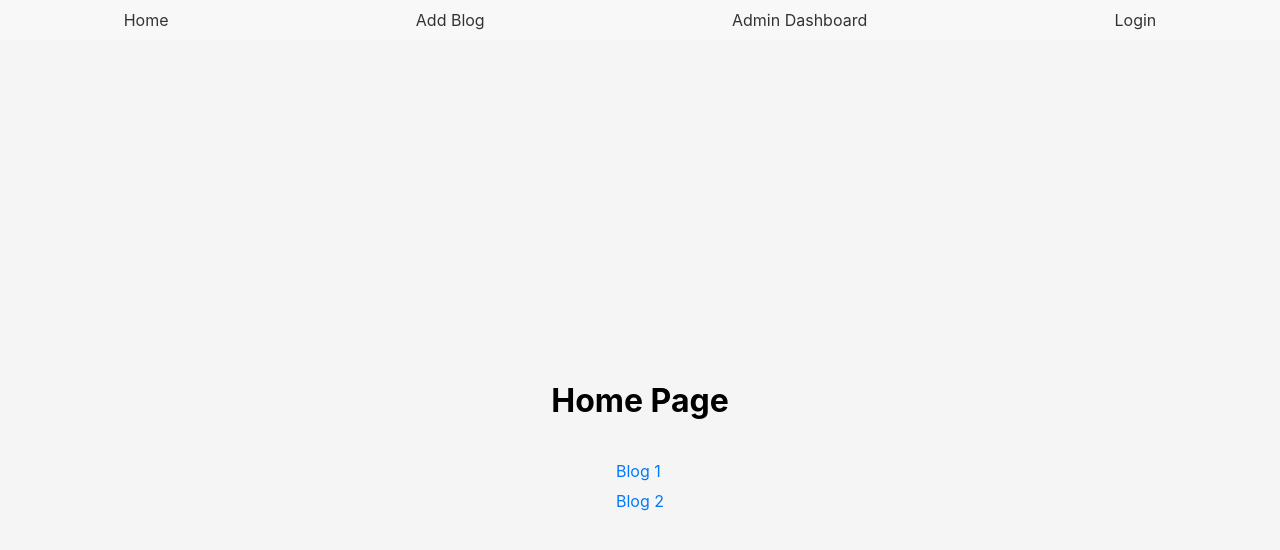
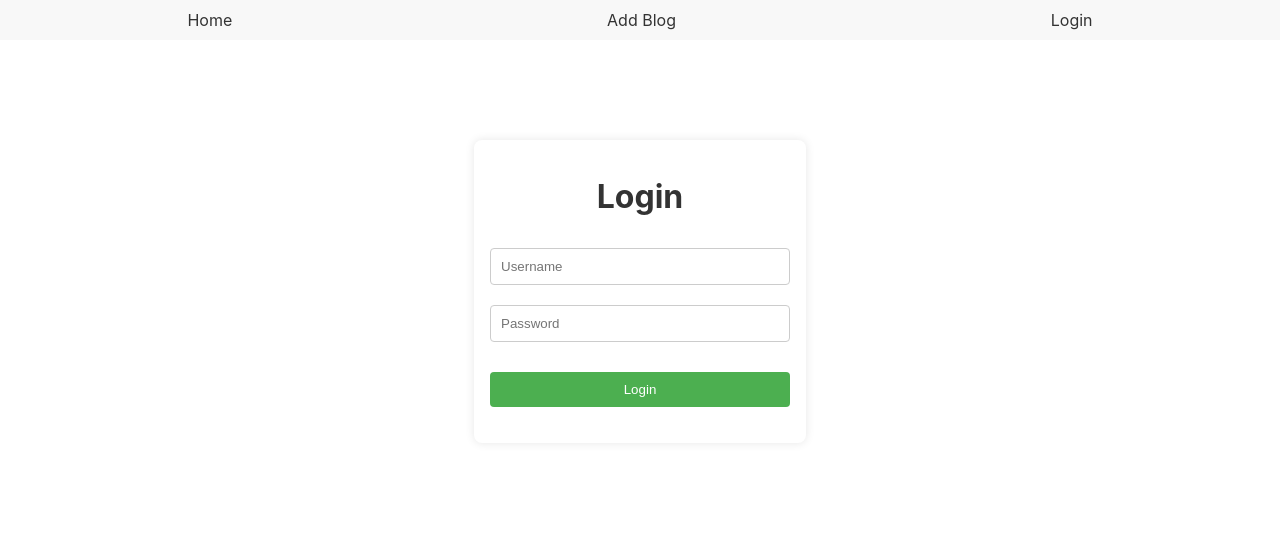
Before and after one commit to alandavis2/ICT_project_final, a React (Create React App) app in the folder frontend/: page / in a window 1280 px wide. Shown: the top 550 px of the page. Built offline with nearby package versions, Linux system fonts and the light colour scheme.

Commit message:
changed nav bar

```diff
--- a/frontend/src/App.js
+++ b/frontend/src/App.js
@@ -1,15 +1,14 @@
 import React from 'react';
 import { BrowserRouter as Router, Route, Routes } from 'react-router-dom';
 
-// Import pages here
+// pages
 import HomePage from './pages/HomePage.js';
 import LoginPage from './pages/LoginPage';
 import SingleBlogPage from './pages/SingleBlogPage';
 import AddBlogPage from './pages/AddBlogpage.js';
 import EditBlogPage from './pages/EditBlogPage';
 import AdminDashboardPage from './pages/AdminDashboardPage';
-
-// Import NavBar
+//components
 import NavBar from './components/NavBar';
 
 function App() {
@@ -17,8 +16,8 @@ function App() {
     <Router>
       <NavBar />
       <Routes>
-        <Route path="/" element={<HomePage />} />
-        <Route path="/login" element={<LoginPage />} />
+        <Route path="/home" element={<HomePage />} />
+        <Route path="/" element={<LoginPage />} />
         <Route path="/blog/:id" element={<SingleBlogPage />} />
         <Route path="/add-blog" element={<AddBlogPage />} />
         <Route path="/edit-blog/:id" element={<EditBlogPage />} />
--- a/frontend/src/components/NavBar.js
+++ b/frontend/src/components/NavBar.js
@@ -5,10 +5,9 @@ import './NavBar.css';
 function Navbar() {
   return (
     <nav className="navbar">
-      <Link className="navbar-link" to="/">Home</Link>
+      <Link className="navbar-link" to="/home">Home</Link>
       <Link className="navbar-link" to="/add-blog">Add Blog</Link>
-      <Link className="navbar-link" to="/admin-dashboard">Admin Dashboard</Link>
-      <Link className="navbar-link" to="/login">Login</Link>
+      <Link className="navbar-link" to="/">Login</Link>
     </nav>
   );
 }
--- a/frontend/src/pages/LoginPage.css
+++ b/frontend/src/pages/LoginPage.css
@@ -1,35 +1,40 @@
-/* LoginPage.css */
 .login-container {
-    display: flex;
-    flex-direction: column;
-    align-items: center;
-    justify-content: center;
-    height: 100vh;
-    background-color: #f5f5f5;
+  width: 300px;
+  padding: 16px;
+  background-color: white;
+  margin: 0 auto;
+  margin-top: 100px;
+  box-shadow: 0 0 10px 0 rgba(0,0,0,.1);
+  border-radius: 8px;
+}
+
+h1 {
+  text-align: center;
+  color: #333;
 }
 
 .login-form {
   display: flex;
   flex-direction: column;
-    width: 300px;
 }
 
 .login-input {
-    margin-bottom: 10px;
+  margin: 10px 0;
   padding: 10px;
-    border-radius: 5px;
   border: 1px solid #ccc;
+  border-radius: 4px;
 }
 
 .login-button {
-    padding: 10px;
-    background-color: #007bff;
+  background-color: #4CAF50;
   color: white;
+  padding: 10px 20px;
+  margin: 20px 0;
   border: none;
-    border-radius: 5px;
+  border-radius: 4px;
   cursor: pointer;
 }
 
 .login-button:hover {
-    background-color: #0056b3;
+  background-color: #45a049;
 }
--- a/frontend/src/pages/LoginPage.js
+++ b/frontend/src/pages/LoginPage.js
@@ -9,8 +9,11 @@ function LoginPage() {
 
   const handleLogin = (e) => {
     e.preventDefault();
-    // backend password check code
-    navigate('/');
+    if (username === 'arun' && password === '123@') {
+      navigate('/admin-dashboard');
+    } else {
+      navigate('/home');
+    }
   }
 
   return (
--- /dev/null
+++ b/package.json
@@ -0,0 +1,5 @@
+{
+  "dependencies": {
+    "react-google-login": "^5.2.2"
+  }
+}
```
Also changed, not shown: 1 other file (tests, documents, lock files or other folders). Lines whose indentation alone changed are shown as unchanged.
